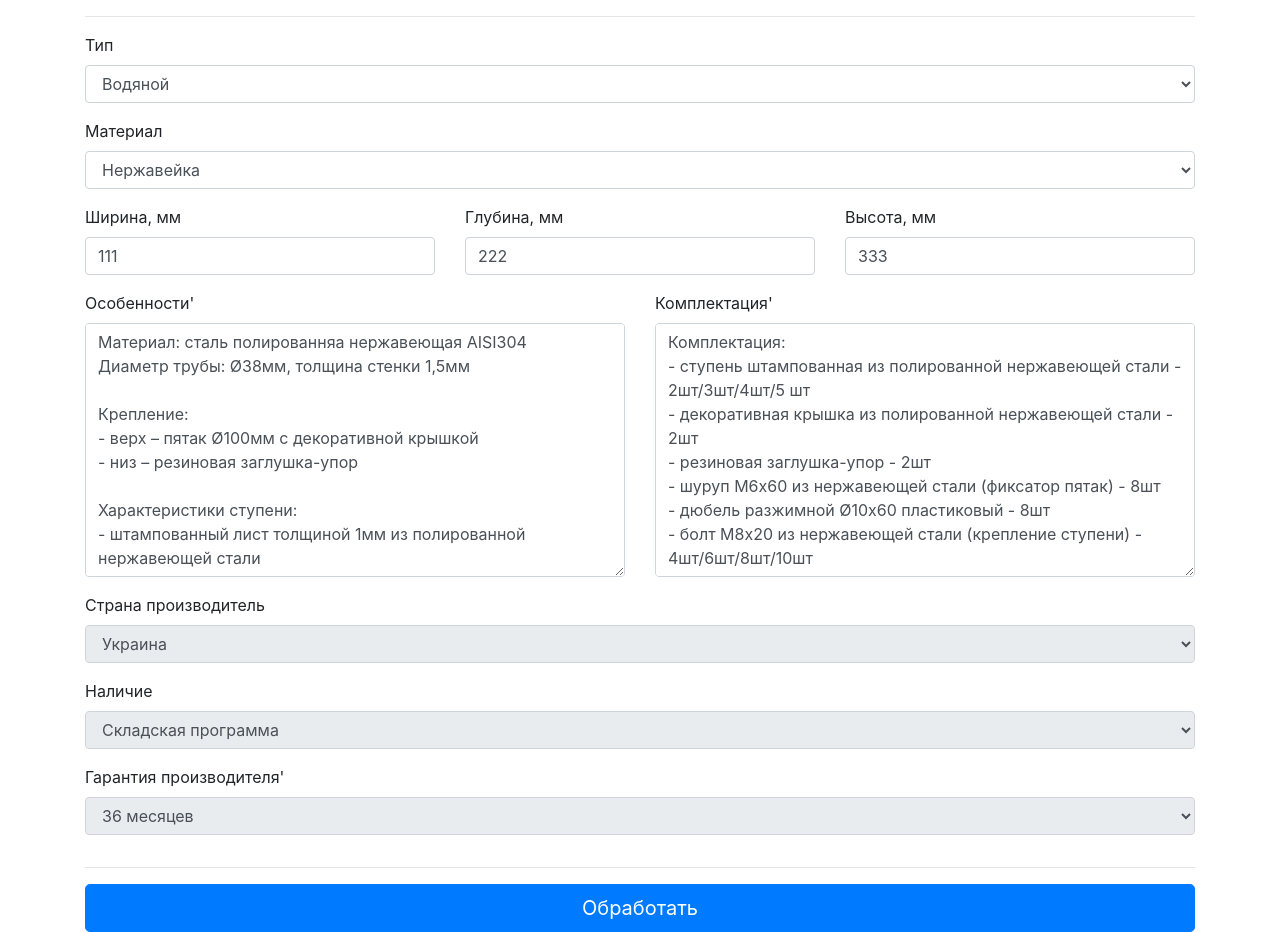
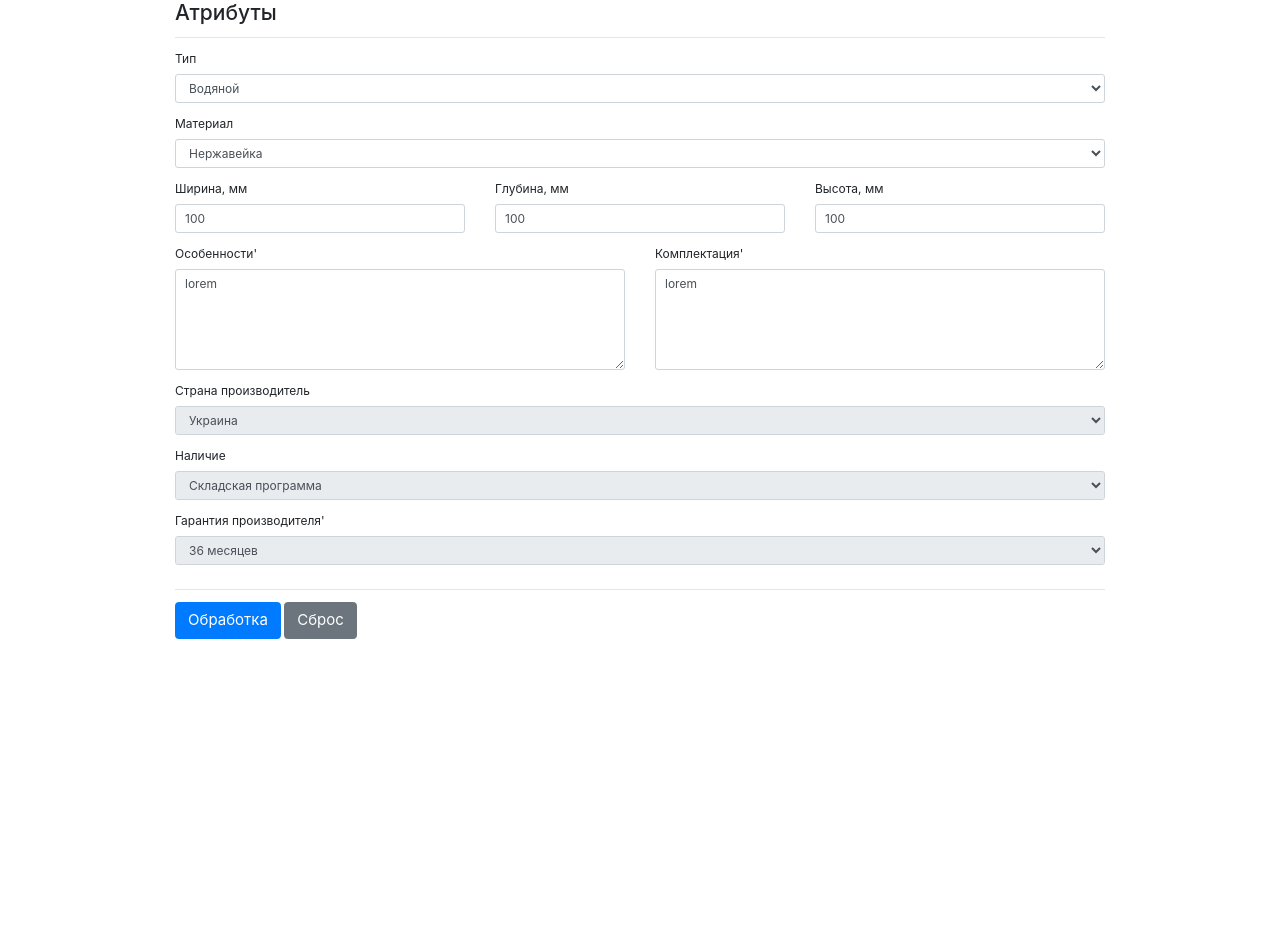
Before and after one commit to yeah-not/cm, a website: page index.html in a window 1280 px wide. After the commit the page ends 800 px from the top, so only its background shows below. Drawn offline with nearby package versions, Linux system fonts and the light colour scheme; files that its build step writes are made by us from their sources.

Commit message:
Добавил сброс формы, сочетание клавиш "Вырезать", улучшил разметку и стили.

```diff
--- a/index.html
+++ b/index.html
@@ -9,9 +9,10 @@
   <title>Document</title>
 </head>
 <body>
-  <div class="container">
+  <div class="container-fluid">
+    <h3>Атрибуты</h3>
+    <hr>
     <form class="form-atributes" action="#">
-      <hr>
       <div class="row">
         <div class="col">
           <div class="form-group">
@@ -34,19 +35,19 @@
         <div class="col">
           <div class="form-group">
             <label for="attributes01_width">Ширина, мм</label>
-            <input class="form-control" type="text" name="width" data-prefix="Физические характеристики|Ширина, мм|" value="111" id="attributes01_width" required>
+            <input class="form-control" type="text" name="width" value="100" data-prefix="Физические характеристики|Ширина, мм|" id="attributes01_width" required>
           </div>
         </div>
         <div class="col">
           <div class="form-group">
             <label for="attributes01_depth">Глубина, мм</label>
-            <input class="form-control" type="text" name="depth" data-prefix="Физические характеристики|Глубина, мм|" value="222" id="attributes01_depth" required>
+            <input class="form-control" type="text" name="depth" value="100" data-prefix="Физические характеристики|Глубина, мм|" id="attributes01_depth" required>
           </div>
         </div>
         <div class="col">
           <div class="form-group">
             <label for="attributes01_height">Высота, мм</label>
-            <input class="form-control" type="text" name="height" data-prefix="Физические характеристики|Высота, мм|" value="333" id="attributes01_height" required>
+            <input class="form-control" type="text" name="height" value="100" data-prefix="Физические характеристики|Высота, мм|" id="attributes01_height" required>
           </div>
         </div>
       </div>
@@ -54,31 +55,13 @@
         <div class="col">
           <div class="form-group">
             <label for="attributes01_features">Особенности'</label>
-            <textarea class="form-control" name="features" data-prefix="Дополнительные характеристики|Особенности'|" data-formated="data-formated" id="attributes01_features" rows="10" required>Материал: сталь полированняа нержавеющая AISI304
-Диаметр трубы: Ø38мм, толщина стенки 1,5мм
-
-Крепление:
-- верх – пятак Ø100мм с декоративной крышкой
-- низ – резиновая заглушка-упор
-
-Характеристики ступени:
-- штампованный лист толщиной 1мм из полированной нержавеющей стали
-- длина 500мм/600мм, ширина - 90мм
-- максимальная нагрузка - 150кг
-            </textarea>
+            <textarea class="form-control" name="features" data-prefix="Дополнительные характеристики|Особенности'|" id="attributes01_features" rows="5" required>lorem</textarea>
           </div>
         </div>
         <div class="col">
           <div class="form-group">
             <label for="attributes01_equipment">Комплектация'</label>
-            <textarea class="form-control" name="equipment" data-prefix="Дополнительные характеристики|Комплектация'|" data-formated="data-formated" id="attributes01_equipment" rows="10" required>Комплектация:
-- ступень штампованная из полированной нержавеющей стали - 2шт/3шт/4шт/5 шт
-- декоративная крышка из полированной нержавеющей стали - 2шт
-- резиновая заглушка-упор - 2шт
-- шуруп М6x60 из нержавеющей стали (фиксатор пятак) - 8шт
-- дюбель разжимной Ø10x60 пластиковый - 8шт
-- болт М8x20 из нержавеющей стали (крепление ступени) - 4шт/6шт/8шт/10шт
-            </textarea>
+            <textarea class="form-control" name="equipment" data-prefix="Дополнительные характеристики|Комплектация'|" id="attributes01_equipment" rows="5" required>lorem</textarea>
           </div>
         </div>
       </div>
@@ -107,7 +90,8 @@
       <hr>
       <div class="row">
         <div class="col">
-          <button type="submit" class="form-atributes__submit btn btn-primary btn-lg btn-block">Обработать</button>
+          <button type="submit" class="btn btn-primary btn-lg">Обработка</button>
+          <button type="reset" class="btn btn-secondary btn-lg">Сброс</button>
         </div>
       </div>
     </form>
--- a/js/main.js
+++ b/js/main.js
@@ -1,6 +1,7 @@
 var form = document.querySelector('.form-atributes');
 var formControls = form.querySelectorAll('[name]');
 var formSubmit = form.querySelector('[type=submit]');
+var formClear = form.querySelector('[type=reset]');
 var clipboardModal = document.querySelector('.clipboard-modal');
 var clipboardModalBody = clipboardModal.querySelector('.modal-body pre');
 
@@ -8,6 +9,10 @@ window.addEventListener('keydown', function(e) {
   if (e.ctrlKey && e.shiftKey && e.keyCode === 67) {
     e.preventDefault();
     formSubmit.click();
+  } else if (e.ctrlKey && e.shiftKey && e.keyCode === 88) {
+    e.preventDefault();
+    formSubmit.click();
+    formClear.click();
   }
 });
 
@@ -18,7 +23,7 @@ form.addEventListener('submit', function(e){
   var isList, isFirstCap = false;
 
   for (var i = 0; i < formControls.length; i++) {
-    if (formControls[i].dataset.formated) {
+    if (formControls[i].type == 'textarea') {
       // разбираем строку в массив по переносам
       textArray = formControls[i].value.split('\n');
 
--- a/sass/base.scss
+++ b/sass/base.scss
@@ -1,6 +1,6 @@
 html {
   box-sizing: border-box;
-  // font-size: 10px;
+  font-size: 12px;
 }
 
 * {
@@ -47,6 +47,8 @@ pre  {
   }
 }
 
+.container-fluid { max-width: 960px; }
+
 @keyframes pulse {
   from {
     transform: scale3d(1, 1, 1);
--- a/todo.txt
+++ b/todo.txt
@@ -1,4 +1,4 @@
-TODO: Добавил попап с результатом. Добавил обработку сочетания клавиш. Улучшил разметку.
+TODO: Добавил сброс формы, сочетание клавиш "Вырезать", улучшил разметку и стили.
 
 TODO: Удалить дефолтные значения!
 
```
